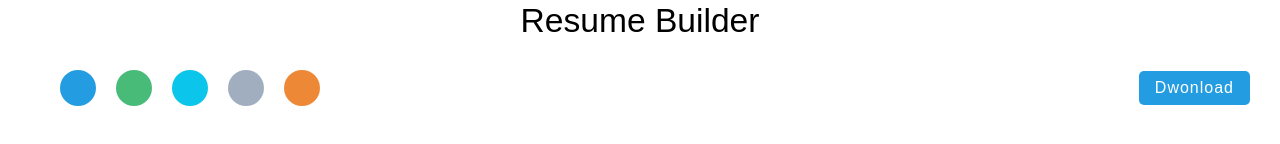
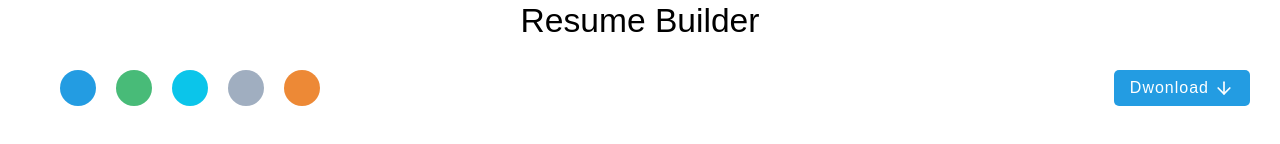
Before and after one commit to BayajidAlam/resume-builder, a React (Create React App) app: page / in a window 1280 px wide. Shown: the part 718-862 px from the top of the page. Built offline with nearby package versions, Linux system fonts and the light colour scheme.

Commit message:
set up editor

```diff
--- a/src/components/Body/Body.js
+++ b/src/components/Body/Body.js
@@ -1,8 +1,21 @@
 import React from "react";
 import styles from "./Body.module.css";
+import { ArrowDown } from 'react-feather';
+import Editor from "../Editor/Editor";
 
 function Body() {
+
   const colors = ["239ce2", "#48bb78", "#0bc5ea", "#a0aec0", "#ed8936"]
+  const sections = {
+    basicInfo: 'Basic Info',
+    workExp: 'Work Experience',
+    project: 'Projects',
+    education: 'Education',
+    achievement: 'Achievements',
+    summary: 'Summary',
+    other: 'other'
+  }
+
   return (
     <div className={styles.container}>
       <p className={styles.heading}>Resume Builder</p>
@@ -16,7 +29,10 @@ function Body() {
             />
           ))}
         </div>
-        <div><button>Dwonload</button></div>
+        <div><button>Dwonload <ArrowDown/></button></div>
+      </div>
+      <div className={styles.main}>
+            <Editor/>
       </div>
     </div>
   );
--- a/src/components/Body/Body.module.css
+++ b/src/components/Body/Body.module.css
@@ -43,4 +43,13 @@
   font-weight: 500;
   font-size: 1rem;
   letter-spacing: 1px;
+  display: flex;
+  gap: 5px;
+  align-items: center;
+  cursor: pointer;
 }
+
+.toolbar button svg{
+  height: 20px;
+  width: 20px;
+}
--- /dev/null
+++ b/src/components/Editor/Editor.js
@@ -0,0 +1,14 @@
+import React from 'react'
+import styles from './Editor.module.css';
+
+function Editor() {
+  return (
+    <div className={styles.container}>
+      <div className={styles.header}>
+
+      </div>
+    </div>
+  )
+}
+
+export default Editor
```
Also changed, not shown: src/App.js (+6 -6 lines), src/components/Editor/Editor.module.css (added).
